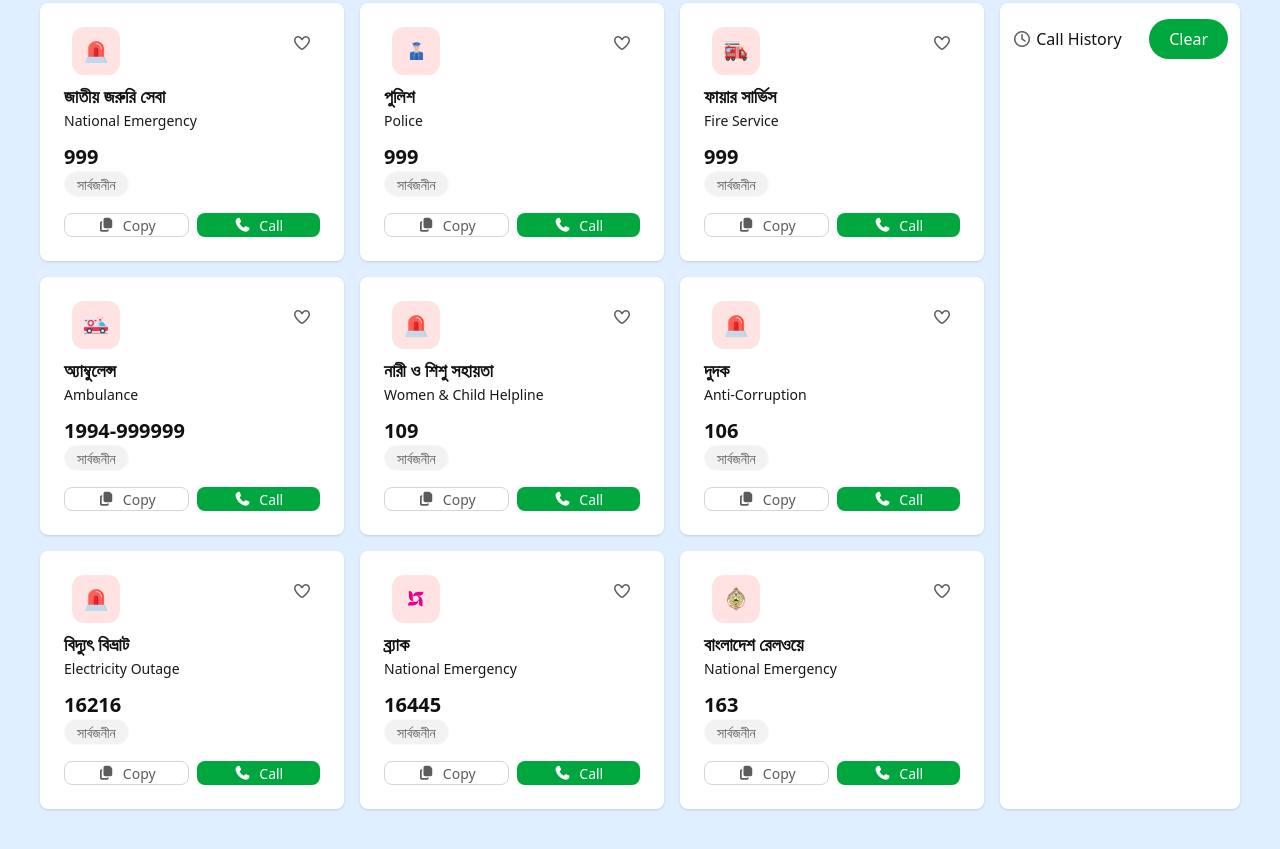
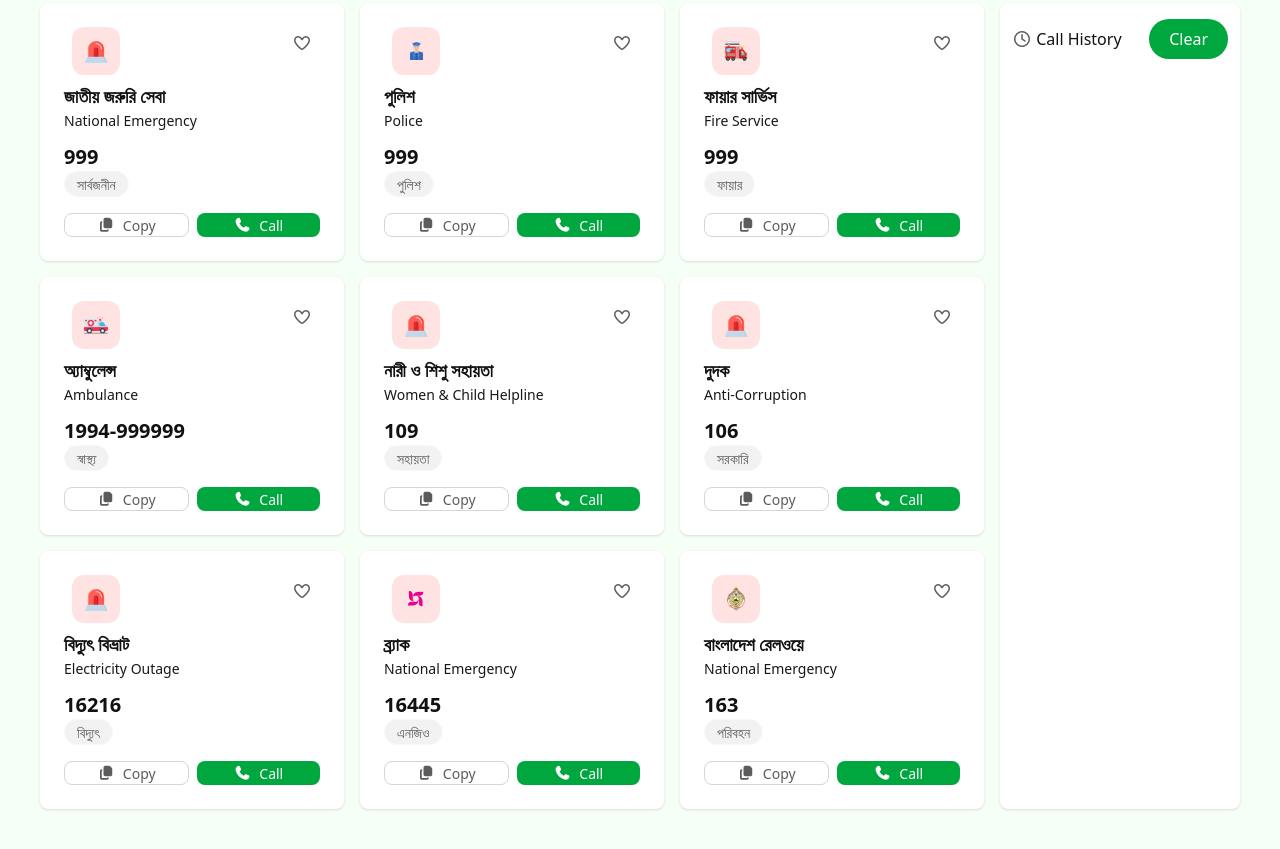
Before and after one commit to farial-robama/A05-Emergency-Hotline, a plain HTML site: page index.html in a window 1280 px wide. Shown: the part 289-1138 px from the top of the page. Drawn offline with nearby package versions, Linux system fonts and the light colour scheme.

Commit message:
last commit with few corrections

```diff
--- a/index.html
+++ b/index.html
@@ -39,7 +39,7 @@
     <h1 class="font-bold mt-2">জরুরি সেবা ডিরেক্টরি</h1>
     <p class="mt-2">Government Emergency Services at Your Fingertip – A Project by Government of the People’s Republic of Bangladesh</p>
 </section>
-<main class="bg-[#dfefff] pt-11 px-10 pb-13 flex flex-col lg:flex-row gap-4">
+<main class="bg-[#f5fff6] pt-11 px-10 pb-13 flex flex-col lg:flex-row gap-4">
     <!-- left side : Card Section -->
     <div class="grid grid-cols-1 sm:grid-cols-2 lg:grid-cols-3 gap-4 flex-1">
         <div class="card bg-base-100 shadow-sm flex flex-col" data-service-name="জাতীয় জরুরি সেবা" data-service-number="999">
@@ -88,7 +88,7 @@
          <p class="mb-3">Police</p>
          <h2 class="text-xl text-[#111111] font-bold">999</h2>
          <div class="badge bg-[#F2F2F2]  text-[#5C5C5C] mb-4 rounded-2xl p-3">
-            সার্বজনীন
+            পুলিশ
         </div>
 
        <div class="card-actions flex gap-2">
@@ -119,7 +119,7 @@
          <p class="mb-3">Fire Service</p>
          <h2 class="text-xl text-[#111111] font-bold">999</h2>
          <div class="badge bg-[#F2F2F2]  text-[#5C5C5C] mb-4 rounded-2xl p-3">
-            সার্বজনীন
+            ফায়ার
         </div>
 
        <div class="card-actions flex gap-2">
@@ -150,7 +150,7 @@
          <p class="mb-3">Ambulance</p>
          <h2 class="text-xl text-[#111111] font-bold">1994-999999</h2>
          <div class="badge bg-[#F2F2F2]  text-[#5C5C5C] mb-4 rounded-2xl p-3">
-            সার্বজনীন
+            স্বাস্থ্য
         </div>
 
        <div class="card-actions flex gap-2">
@@ -181,7 +181,7 @@
          <p class="mb-3">Women & Child Helpline</p>
          <h2 class="text-xl text-[#111111] font-bold">109</h2>
          <div class="badge bg-[#F2F2F2]  text-[#5C5C5C] mb-4 rounded-2xl p-3">
-            সার্বজনীন
+            সহায়তা
         </div>
 
        <div class="card-actions flex gap-2">
@@ -212,7 +212,7 @@
          <p class="mb-3">Anti-Corruption</p>
          <h2 class="text-xl text-[#111111] font-bold">106</h2>
          <div class="badge bg-[#F2F2F2]  text-[#5C5C5C] mb-4 rounded-2xl p-3">
-            সার্বজনীন
+            সরকারি
         </div>
 
        <div class="card-actions flex gap-2">
@@ -243,7 +243,7 @@
          <p class="mb-3">Electricity Outage</p>
          <h2 class="text-xl text-[#111111] font-bold">16216</h2>
          <div class="badge bg-[#F2F2F2]  text-[#5C5C5C] mb-4 rounded-2xl p-3">
-            সার্বজনীন
+            বিদ্যুৎ
         </div>
 
        <div class="card-actions flex gap-2">
@@ -274,7 +274,7 @@
          <p class="mb-3">National Emergency</p>
          <h2 class="text-xl text-[#111111] font-bold">16445</h2>
          <div class="badge bg-[#F2F2F2]  text-[#5C5C5C] mb-4 rounded-2xl p-3">
-            সার্বজনীন
+            এনজিও
         </div>
         <div class="card-actions flex gap-2">
             <button class="badge badge-outline flex-1 text-center border-[#D4D6D5] text-[#5C5C5C] copy-btn cursor-pointer">
@@ -304,7 +304,7 @@
          <p class="mb-3">National Emergency</p>
          <h2 class="text-xl text-[#111111] font-bold">163</h2>
          <div class="badge bg-[#F2F2F2]  text-[#5C5C5C] mb-4 rounded-2xl p-3">
-            সার্বজনীন
+            পরিবহন
         </div>
 
        <div class="card-actions flex gap-2">
--- a/script.js
+++ b/script.js
@@ -1,24 +1,28 @@
 
-
+// initial counters
 let hearts = 0;
 let coins = 100;
 let copyCount = 0;
 historyData = [];
 
+// get element by ID
 function getElement(id) {
     return document.getElementById(id);
 }
 
+// set text content
 function setText(id,value) {
     getElement(id).textContent = value;
 }
 
+// update all counters
 function updateCounters() {
     setText("heart-count",hearts);
     setText("coin-count",coins);
     setText("copy-count",copyCount);
 }
 
+// add call record to history
 function addHistory(name,number){
     const data = {
         name : name,
@@ -29,6 +33,8 @@ function addHistory(name,number){
     renderHistory();
 }
 
+
+// render the call history on screen
 function renderHistory() {
     const historyList = getElement("history-list");
     historyList.innerHTML = "";
@@ -57,7 +63,7 @@ document.querySelectorAll(".heart-btn").forEach((btn) => {
 });
 
 // call-btn
-document.querySelectorAll(".heart-btn").forEach((btn) => {
+document.querySelectorAll(".call-btn").forEach((btn) => {
     btn.addEventListener("click",function() {
         const card = btn.parentElement.parentElement.parentElement;
         const name = card.dataset.serviceName;
```
